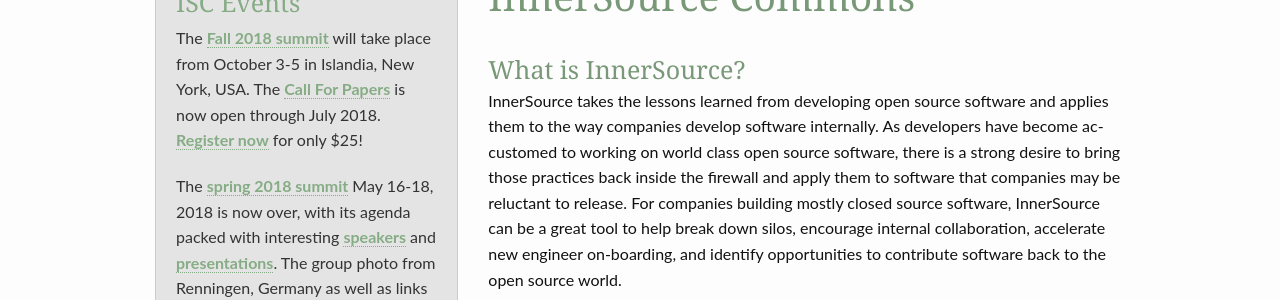
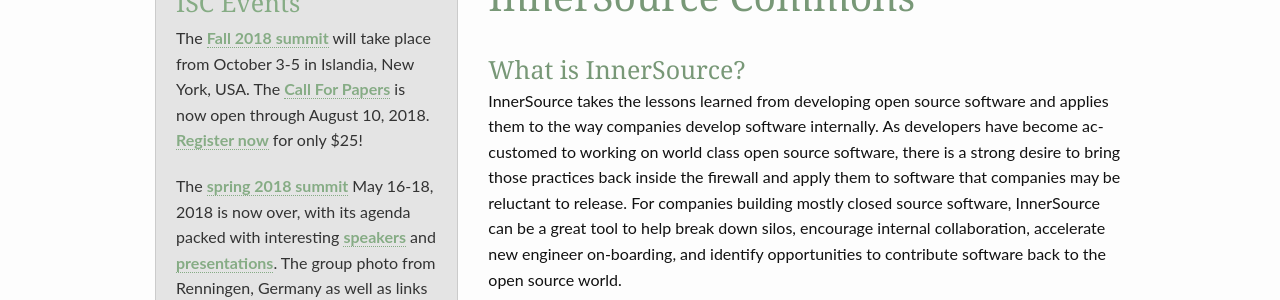
Before and after one commit to paypal/InnerSourceCommons, a Jekyll site: the page built from pages/pages-root-folder/index.md, in a window 1280 px wide and 900 px high. Shown: the part 391-691 px from the top of the window. Built offline with Jekyll 4.4.1, drawn with Linux system fonts in a browser that asks for light colours.

Commit message:
2018-07-25

```diff
--- a/_includes/_sidebar.html
+++ b/_includes/_sidebar.html
@@ -2,7 +2,7 @@
 	<div class="panel radius">
 		<h3><a href="/InnerSourceCommons/events/">ISC Events</a></h3>
 		<p>
-        The <a href="/InnerSourceCommons/events/isc-fall-2018/">Fall 2018 summit</a> will take place from October 3-5 in Islandia, New York, USA. The <a href="/InnerSourceCommons/events/isc-fall-2018-cfp/">Call For Papers</a> is now open through July 2018. <a href="https://www.brownpapertickets.com/event/3444630">Register now</a> for only $25!</p>
+        The <a href="/InnerSourceCommons/events/isc-fall-2018/">Fall 2018 summit</a> will take place from October 3-5 in Islandia, New York, USA. The <a href="/InnerSourceCommons/events/isc-fall-2018-cfp/">Call For Papers</a> is now open through August 10, 2018. <a href="https://www.brownpapertickets.com/event/3444630">Register now</a> for only $25!</p>
     </p>
     <p>
         The <a href="/InnerSourceCommons/events/isc-spring-2018/">spring 2018 summit</a> May 16-18, 2018 is now over, with its agenda packed with interesting <a href="http://paypal.github.io/InnerSourceCommons/events/isc-spring-2018-speakers" alt="Our speakers">speakers</a> and <a href="http://paypal.github.io/InnerSourceCommons/events/isc-spring-2018-agenda" alt="Our presentations">presentations</a>. The group photo from Renningen, Germany as well as links to videos have been added to the <a href="/InnerSourceCommons/events/isc-spring-2018/">ISC.S6 event page</a>, now.</p>
```
Also changed, not shown: events/isc-fall-2018.md (+1 -1 lines).
